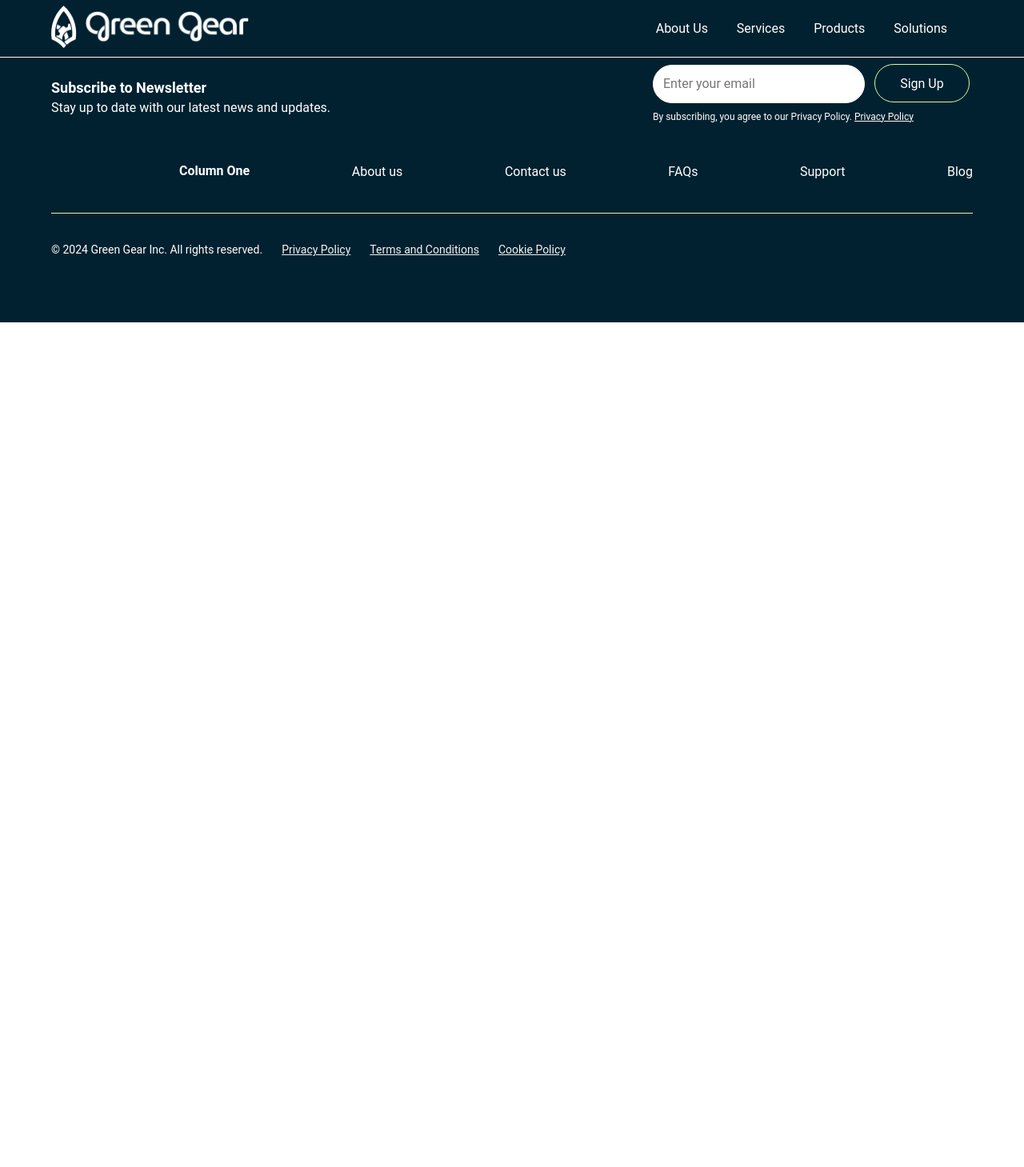
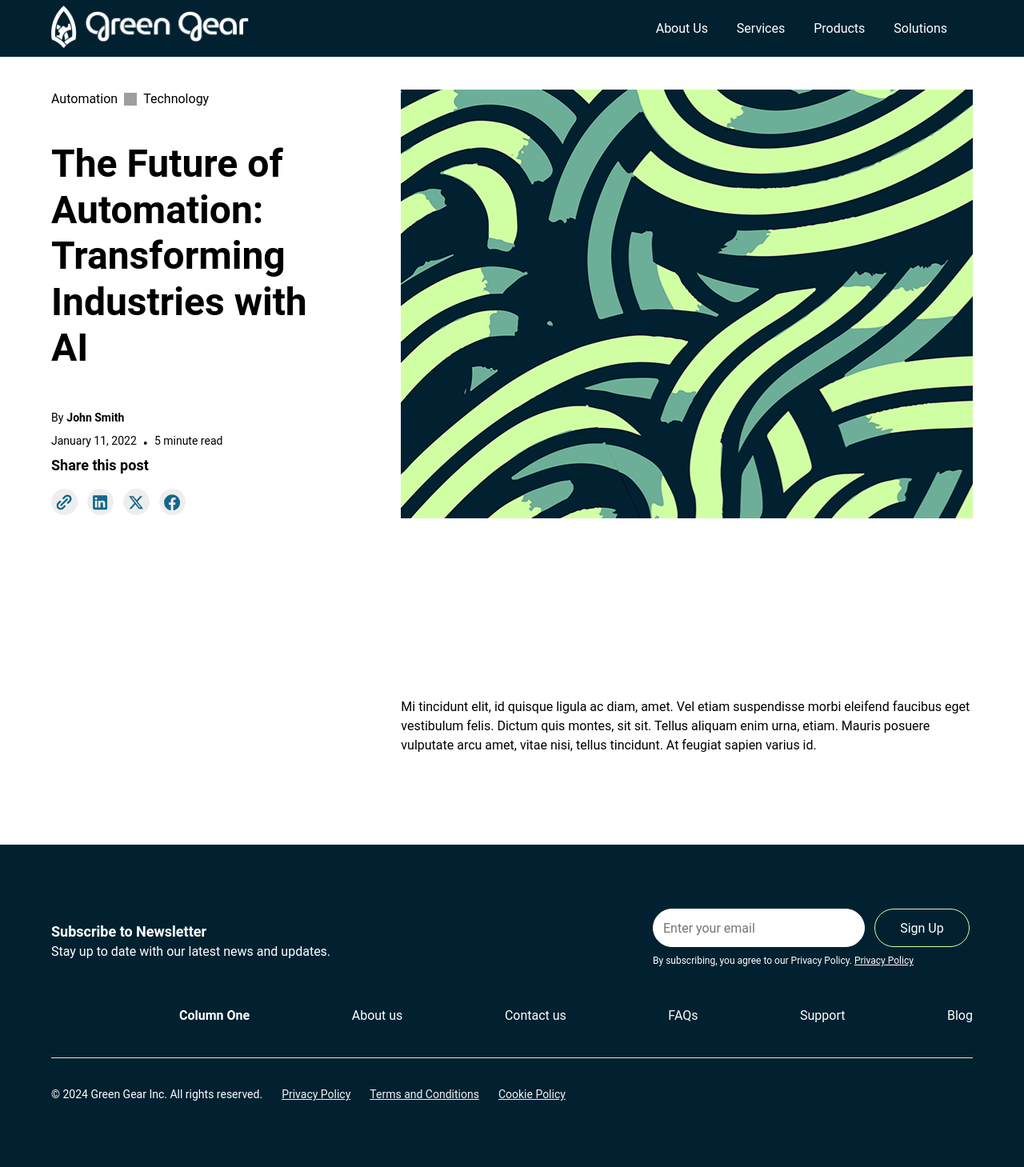
Before and after one commit to ivg97/GreenGear, a Django app: page /blog_post/ in a window 1280 px wide. Shown: the whole page at 80% size. Before the commit the page ends 403 px from the top, so only its background shows below. Run offline with Django 5.2, Linux system fonts and the light colour scheme; grey boxes are pictures that could not be loaded.

Commit message:
добавил blog_post

```diff
--- a/green_gear/static/css/style.css
+++ b/green_gear/static/css/style.css
@@ -837,6 +837,121 @@ footer {
 
 /*конец list_page*/
 
+/*начало blog_post*/
+.blog_post1 {
+	padding: 112px 64px 112px 64px;
+}
+
+.blog_post1_content {
+	display: grid;
+	grid-template-columns: 1fr 2fr;
+	gap: 80px;
+}
+
+.blog_post1_content_right {
+	background-image: url("/static/img/flat_pattern_bg.png");
+	width: 100%;
+	height: 100%;
+}
+
+.blog_post1_content_left_sectiontitle_social_head {
+	font-size: 18px;
+	font-weight: 600;
+	line-height: 27px;
+	margin-bottom: 16px;
+}
+
+.blog_post1_content_left_sectiontitle_social_icons_1,
+.blog_post1_content_left_sectiontitle_social_icons_2,
+.blog_post1_content_left_sectiontitle_social_icons_3,
+.blog_post1_content_left_sectiontitle_social_icons_4 {
+	margin-right: 8px;
+	border-radius: 64px;
+	padding: 4px;
+	background: var(--Color-Neutral-neutral-lightest, #EEEEEE);
+}
+
+.blog_post1_content_left_sectiontitle_title_content1 {
+	display: flex;
+	align-items: center;
+	margin-bottom: 40px;
+}
+
+.blog_post1_content_left_sectiontitle_title_content1_blog,
+.blog_post1_content_left_sectiontitle_title_content1_category {
+	font-size: 16px;
+	font-weight: 400;
+	line-height: 24px;
+	margin-right: 8px;
+}
+
+.blog_post1_content_left_sectiontitle_title_content1_icon {
+	background-image: url("/static/img/arrow.svg");
+	width: 16px;
+	height: 16px;
+	margin-right: 8px;
+}
+
+.blog_post1_content_left_sectiontitle_title_content2_blog {
+	font-size: 48px;
+	font-weight: 700;
+	line-height: 57.6px;
+	margin-bottom: 48px;
+}
+
+.blog_post1_content_left_sectiontitle_title_content2_content_container {
+	display: flex;
+	margin-bottom: 8px;
+}
+
+.blog_post1_content_left_sectiontitle_title_content2_content_container_by {
+	margin-right: 4px;
+	font-size: 14px;
+	font-weight: 400;
+	line-height: 21px;
+}
+
+.blog_post1_content_left_sectiontitle_title_content2_content_container_name {
+	font-size: 14px;
+	font-weight: 600;
+	line-height: 21px;
+}
+
+.blog_post1_content_left_sectiontitle_title_content2_content_time {
+	display: flex;
+}
+
+.blog_post1_content_left_sectiontitle_title_content2_content_time_1,
+.blog_post1_content_left_sectiontitle_title_content2_content_time_3 {
+	font-size: 14px;
+	font-weight: 400;
+	line-height: 21px;
+	margin-right: 8px;
+}
+
+.blog_post1_content_left_sectiontitle_title_content2_content_time_2 {
+	font-size: 18px;
+	font-weight: 400;
+	line-height: 27px;
+	margin-right: 8px;
+}
+
+.blog_post2 {
+	display: grid;
+	grid-template-columns: 1fr 2fr;
+	padding: 112px 64px 112px 64px;
+	gap: 80px;
+}
+
+.blog_post2_richtext {
+	font-size: 16px;
+	font-weight: 400;
+	line-height: 24px;
+	color: #000000;
+}
+
+/*конец blog_post*/
+
 /*начало хома*/
 .home_1_front {
 	background-color: #012130;
--- a/green_gear/templates/blog/detail_page.html
+++ b/green_gear/templates/blog/detail_page.html
@@ -3,6 +3,49 @@
 {% endblock %}
 {% block content %}
 
+<div class="blog_post1">
+    <div class="blog_post1_content">
+        <div class="blog_post1_content_left">
+            <div class="blog_post1_content_left_sectiontitle">
+                <div class="blog_post1_content_left_sectiontitle_title">
+                    <div class="blog_post1_content_left_sectiontitle_title_content1">
+                        <div class="blog_post1_content_left_sectiontitle_title_content1_blog">Automation</div>
+                        <div class="blog_post1_content_left_sectiontitle_title_content1_icon"></div>
+                        <div class="blog_post1_content_left_sectiontitle_title_content1_category">Technology</div>
+                    </div>
+                    <div class="blog_post1_content_left_sectiontitle_title_content2">
+                        <div class="blog_post1_content_left_sectiontitle_title_content2_blog">The Future of Automation: Transforming Industries with AI</div>
+                        <div class="blog_post1_content_left_sectiontitle_title_content2_content">
+                            <div class="blog_post1_content_left_sectiontitle_title_content2_content_container">
+                                <div class="blog_post1_content_left_sectiontitle_title_content2_content_container_by">By</div>
+                                <div class="blog_post1_content_left_sectiontitle_title_content2_content_container_name">John Smith</div>
+                            </div>
+                            <div class="blog_post1_content_left_sectiontitle_title_content2_content_time">
+                                <div class="blog_post1_content_left_sectiontitle_title_content2_content_time_1">January 11, 2022</div>
+                                <div class="blog_post1_content_left_sectiontitle_title_content2_content_time_2">•</div>
+                                <div class="blog_post1_content_left_sectiontitle_title_content2_content_time_3">5 minute read</div>
+                            </div>
+                        </div>
+                    </div>
+                </div>
+                <div class="blog_post1_content_left_sectiontitle_social">
+                    <div class="blog_post1_content_left_sectiontitle_social_head">Share this post</div>
+                    <div class="blog_post1_content_left_sectiontitle_social_icons">
+                        <a href="#"><img src="/static/img/share.svg" class="blog_post1_content_left_sectiontitle_social_icons_1"></a>
+                        <a href="#"><img src="/static/img/LinkedIn1.svg" class="blog_post1_content_left_sectiontitle_social_icons_2"></a>
+                        <a href="#"><img src="/static/img/X1.svg" class="blog_post1_content_left_sectiontitle_social_icons_3"></a>
+                        <a href="#"><img src="/static/img/facebook.svg" class="blog_post1_content_left_sectiontitle_social_icons_4"></a>
+                    </div>
+                </div>
+            </div>
+        </div>
+        <div class="blog_post1_content_right"></div>
+    </div>
+</div>
+<div class="blog_post2">
+    <div></div>
+    <div class="blog_post2_richtext">Mi tincidunt elit, id quisque ligula ac diam, amet. Vel etiam suspendisse morbi eleifend faucibus eget vestibulum felis. Dictum quis montes, sit sit. Tellus aliquam enim urna, etiam. Mauris posuere vulputate arcu amet, vitae nisi, tellus tincidunt. At feugiat sapien varius id.</div>
+</div>
 
 
 {% endblock %}
```
Also changed, not shown: green_gear/static/img/LinkedIn1.svg (added), green_gear/static/img/X1.svg (added), green_gear/static/img/facebook.svg (added), green_gear/static/img/share.svg (added).
